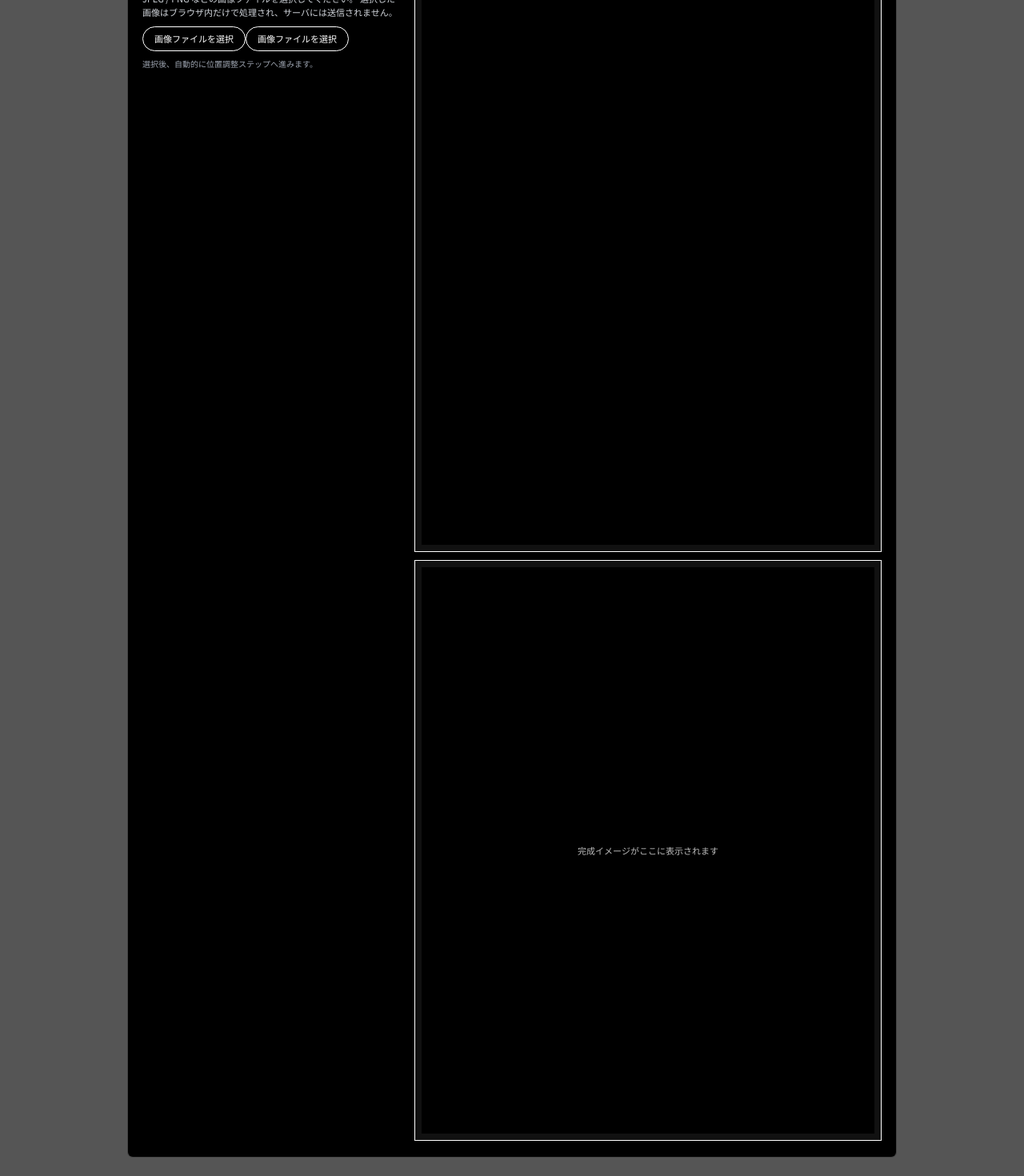
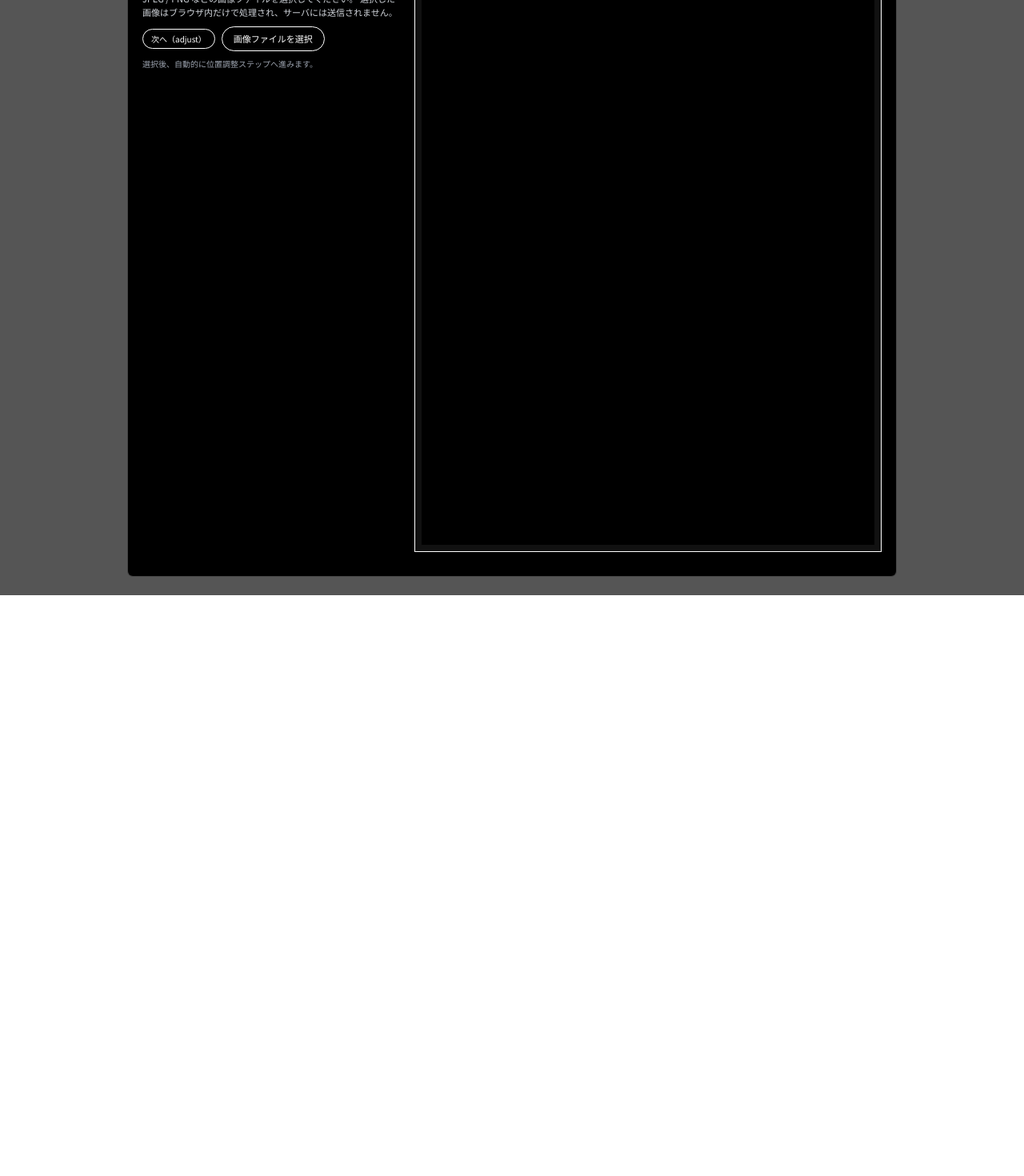
Before and after one commit to takutomiyajima/photoexhibition, a Next.js app: page /frame in a window 1280 px wide. Shown: the part 278-1748 px from the top of the page at 80% size. After the commit the page ends 1022 px from the top, so only its background shows below. Built offline with nearby package versions, Linux system fonts and the light colour scheme.

Commit message:
PC版UIの修正

```diff
--- a/src/app/frame/page.tsx
+++ b/src/app/frame/page.tsx
@@ -962,24 +962,30 @@ export default function FrameGeneratorPage() {
                                             JPEG / PNG などの画像ファイルを選択してください。
                                             選択した画像はブラウザ内だけで処理され、サーバには送信されません。
                                         </p>
-                                        <label
+                                        <button
+                                            type="button"
+                                            onClick={() => {
+                                                // 画像が選ばれているときだけ次へ進むようにするなら:
+                                                if (photoUrl) {
+                                                    setStep("adjust");
+                                                } else {
+                                                    alert("先に画像ファイルを選択してください。");
+                                                }
+                                            }}
                                             style={{
-                                                display: "inline-block",
-                                                padding: "6px 14px",
+                                                flex: 1,
+                                                padding: "4px 10px",
                                                 borderRadius: 999,
                                                 border: "1px solid #ffffff",
-                                                fontSize: 11,
+                                                backgroundColor: "#000000",
+                                                color: "#ffffff",
+                                                fontSize: 10,
                                                 cursor: "pointer",
+                                                marginRight: 8,
                                             }}
                                         >
-                                            画像ファイルを選択
-                                            <input
-                                                type="file"
-                                                accept="image/*"
-                                                onChange={handleFileChange}
-                                                style={{ display: "none" }}
-                                            />
-                                        </label>
+                                            次へ（adjust）
+                                        </button>
                                         <label
                                             style={{
                                                 display: "inline-block",
@@ -1200,46 +1206,7 @@ export default function FrameGeneratorPage() {
                                     </div>
                                 </div>
 
-                                {/* 下：完成品プレビュー */}
-                                <div
-                                    style={{
-                                        border: "1px solid #ffffff",
-                                        backgroundColor: "#111111",
-                                        padding: 8,
-                                    }}
-                                >
-                                    <div
-                                        style={{
-                                            width: "100%",
-                                            aspectRatio: "4 / 5",
-                                            backgroundColor: "#000000",
-                                            display: "flex",
-                                            alignItems: "center",
-                                            justifyContent: "center",
-                                        }}
-                                    >
-                                        {finalUrl ? (
-                                            <img
-                                                src={finalUrl}
-                                                alt="final"
-                                                style={{
-                                                    maxWidth: "100%",
-                                                    maxHeight: "100%",
-                                                    objectFit: "contain",
-                                                }}
-                                            />
-                                        ) : (
-                                            <span
-                                                style={{
-                                                    fontSize: 11,
-                                                    color: "#bbbbbb",
-                                                }}
-                                            >
-                                                完成イメージがここに表示されます
-                                            </span>
-                                        )}
-                                    </div>
-                                </div>
+
                             </div>
                         </div>
                     </section>
```
